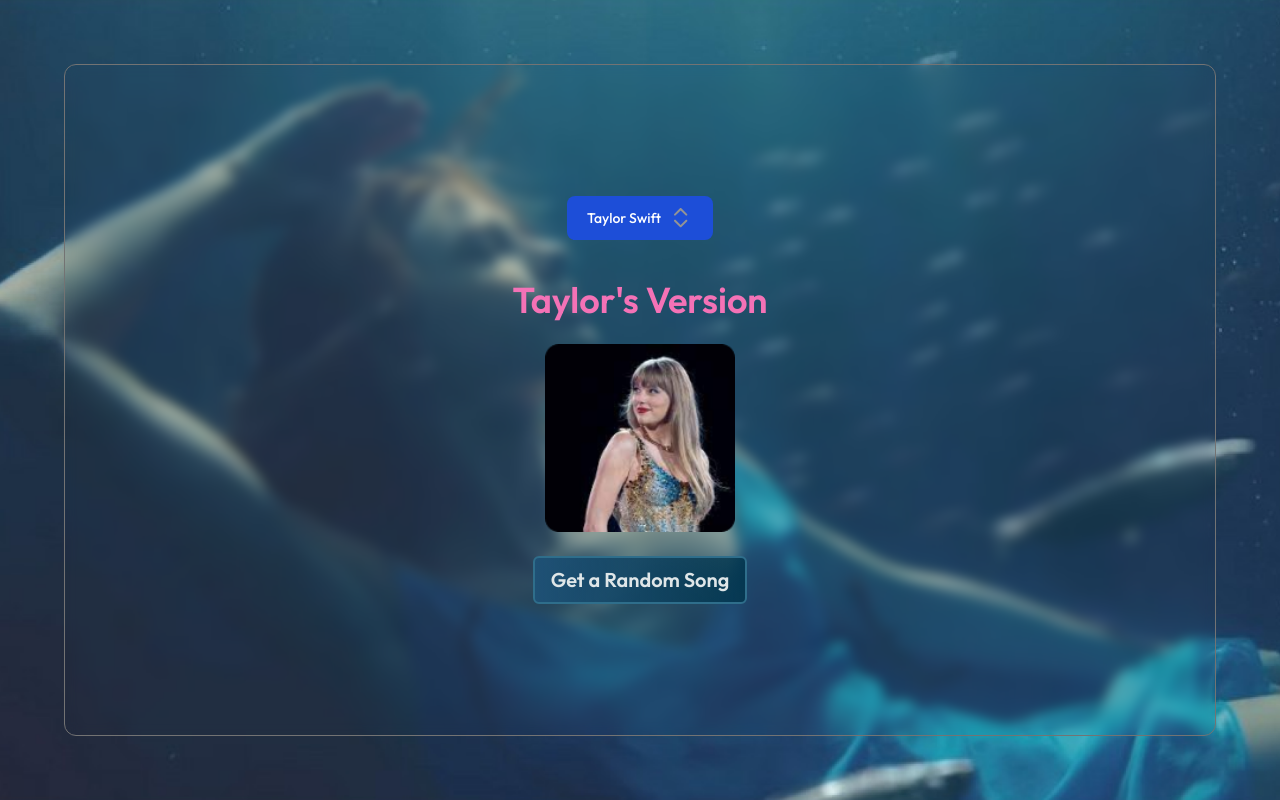
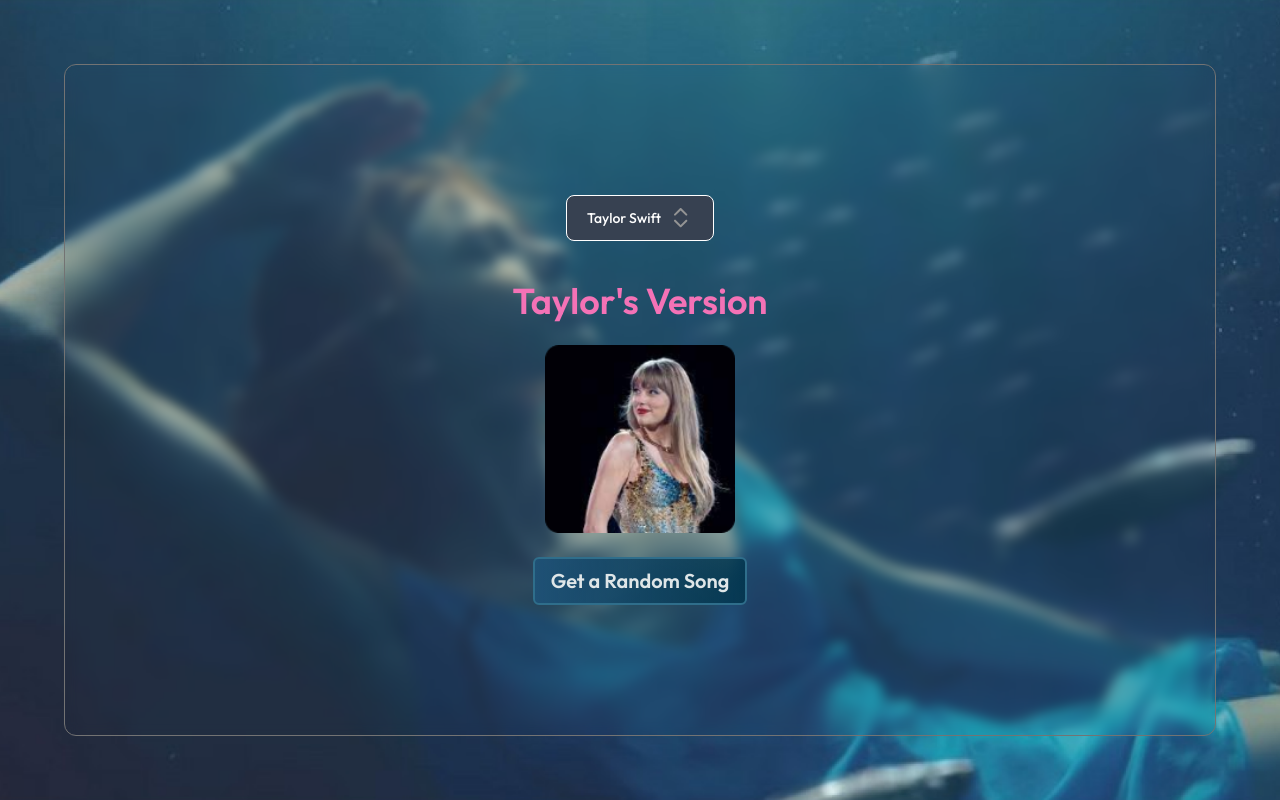
Before and after one commit to rahulsingh2312/RandomTaylorSwiftSong, a React (Create React App) app in the folder tswiftsong/: page / in a window 1280 px wide. Built offline with nearby package versions, Linux system fonts and the light colour scheme.

Commit message:
Added Kanye West

```diff
--- a/tswiftsong/src/components/Background/Background.jsx
+++ b/tswiftsong/src/components/Background/Background.jsx
@@ -121,7 +121,7 @@
           <div>
             <button
               onClick={toggle}
-              className="transition ease-in-out duration-700 text-white mx-20 mb-10 bg-blue-700 hover:bg-blue-800 font-medium rounded-lg text-sm px-5 py-2.5 text-center inline-flex items-center dark:bg-blue-600 dark:hover:bg-gray-900 dark:focus:ring-blue-800"
+              className="transition ease-in-out duration-700 text-white mx-20 mb-10 bg-gray-700 hover:bg-blue-800 font-medium rounded-lg text-sm px-5 py-2.5 text-center border border-[#ffffff] inline-flex items-center dark:bg-opacity-60 dark:hover:bg-gray-900 dark:focus:ring-blue-800"
             >
               {artist}{" "}
               <div>
```
